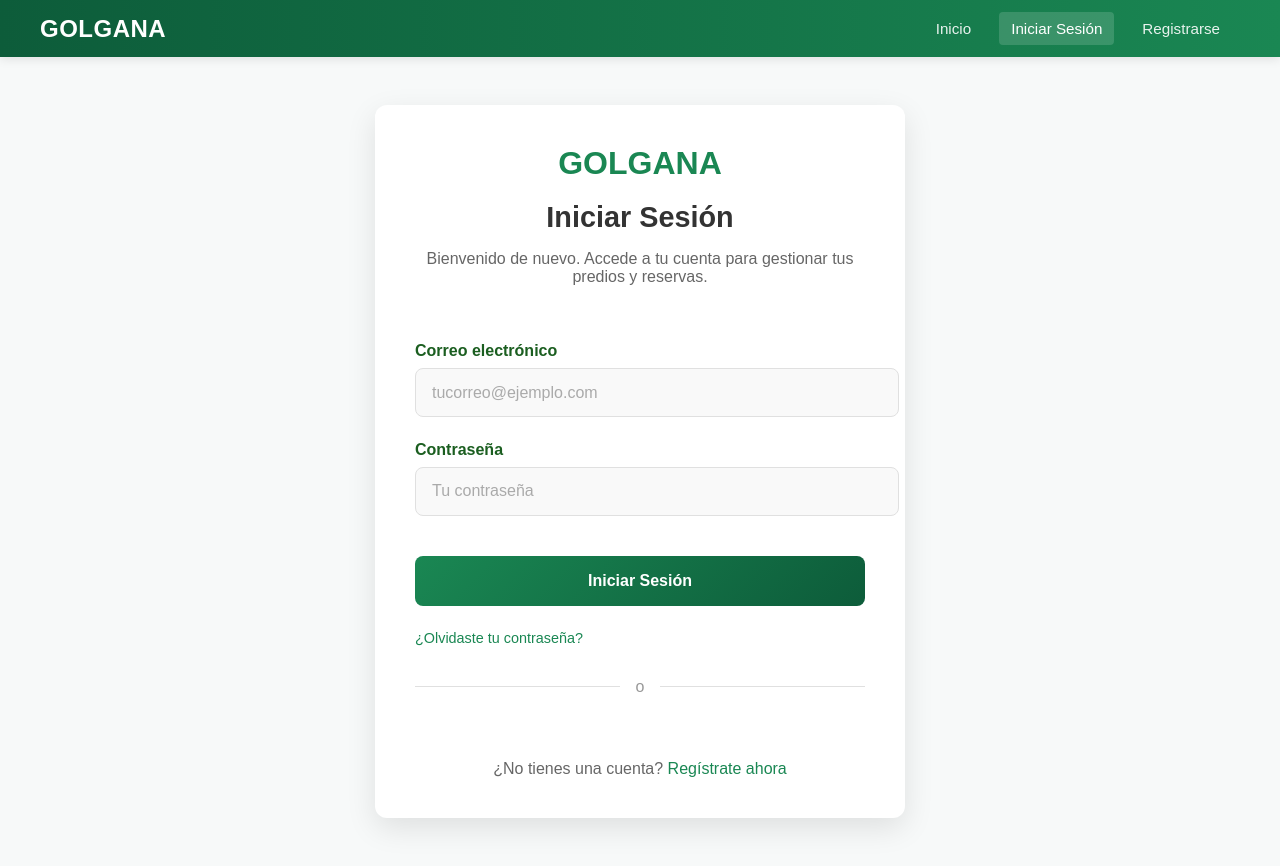
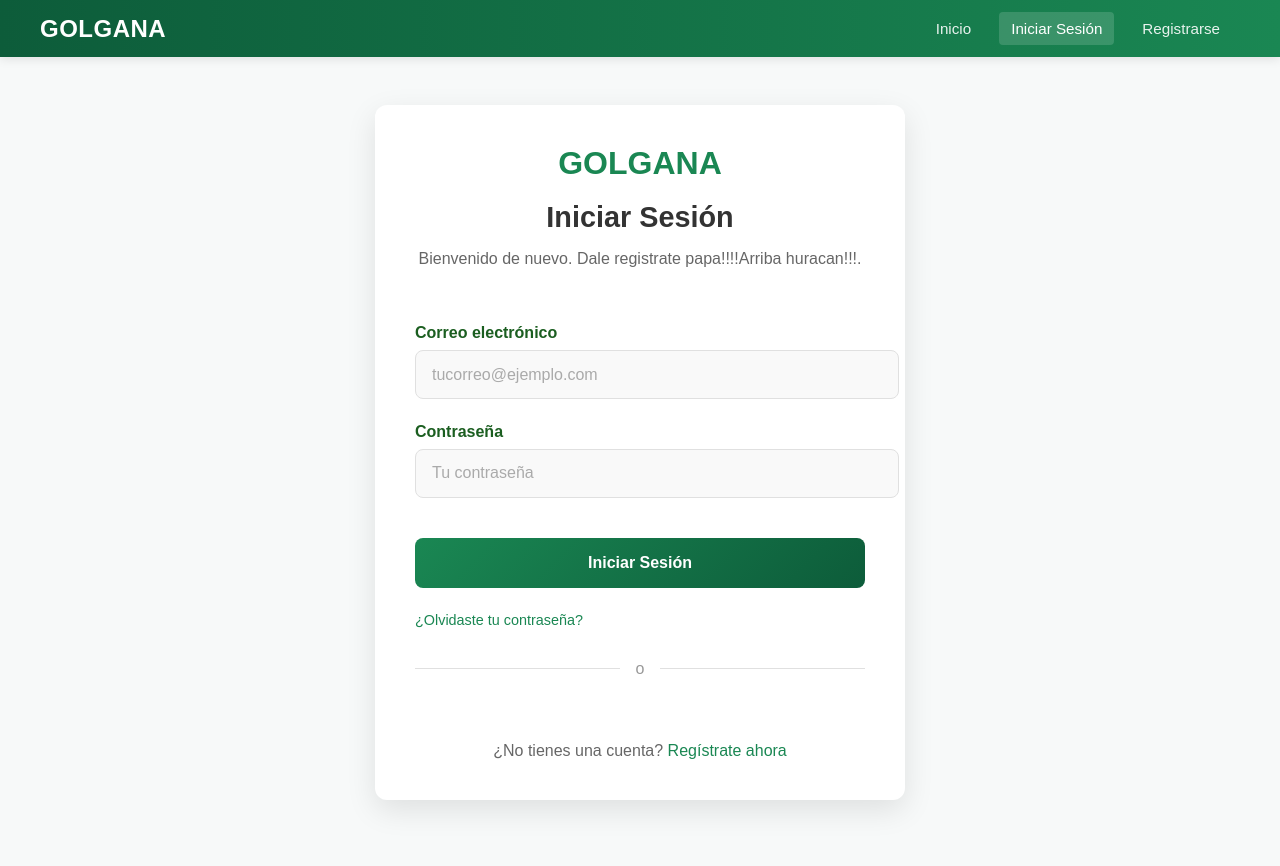
Before and after one commit to gabimac03/DespliegueGolGana2, a React (Vite) app in the folder appdemo/frontend/: page /login in a window 1280 px wide. Built offline with nearby package versions, Linux system fonts and the light colour scheme; no server answers; some icons are missing.

Commit message:
Cambie el titulo del login

```diff
--- a/appdemo/frontend/src/pages/Login.jsx
+++ b/appdemo/frontend/src/pages/Login.jsx
@@ -62,7 +62,7 @@ const Login = () => {
         <div className="login-logo">GOLGANA</div>
         <h1 className="login-title">Iniciar Sesión</h1>
         <p className="login-subtitle">
-          Bienvenido de nuevo. Accede a tu cuenta para gestionar tus predios y reservas.
+          Bienvenido de nuevo. Dale registrate papa!!!!Arriba huracan!!!.
         </p>
       </div>
 
```
